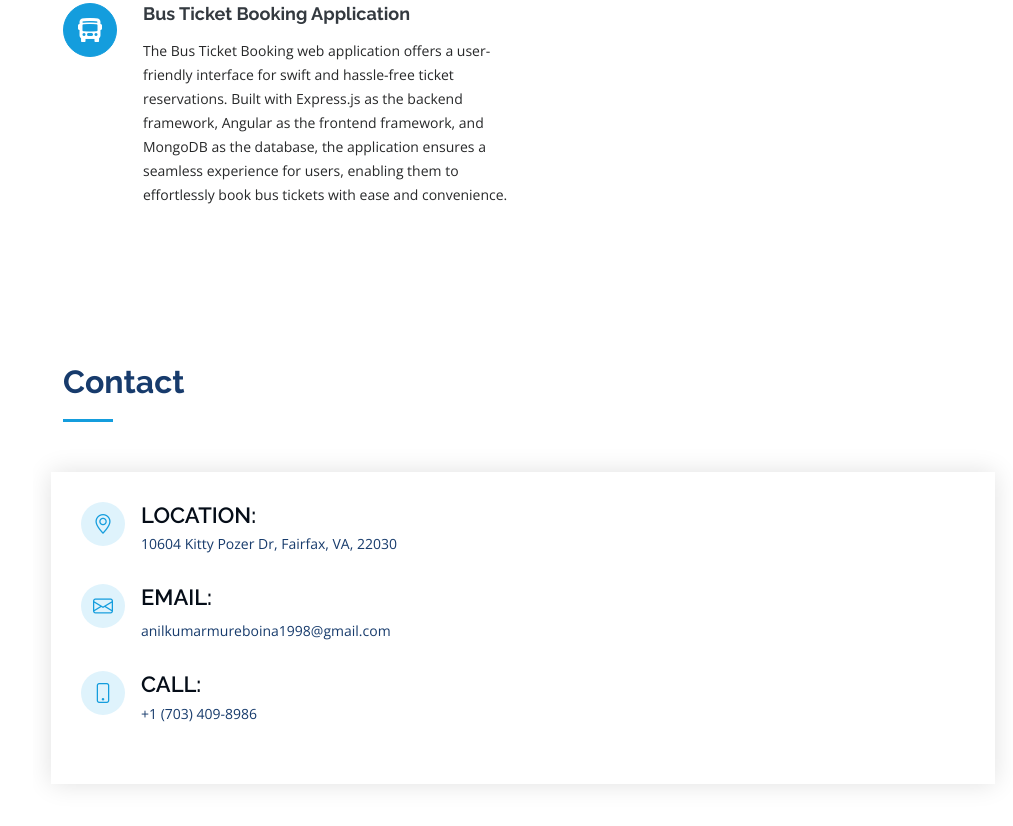
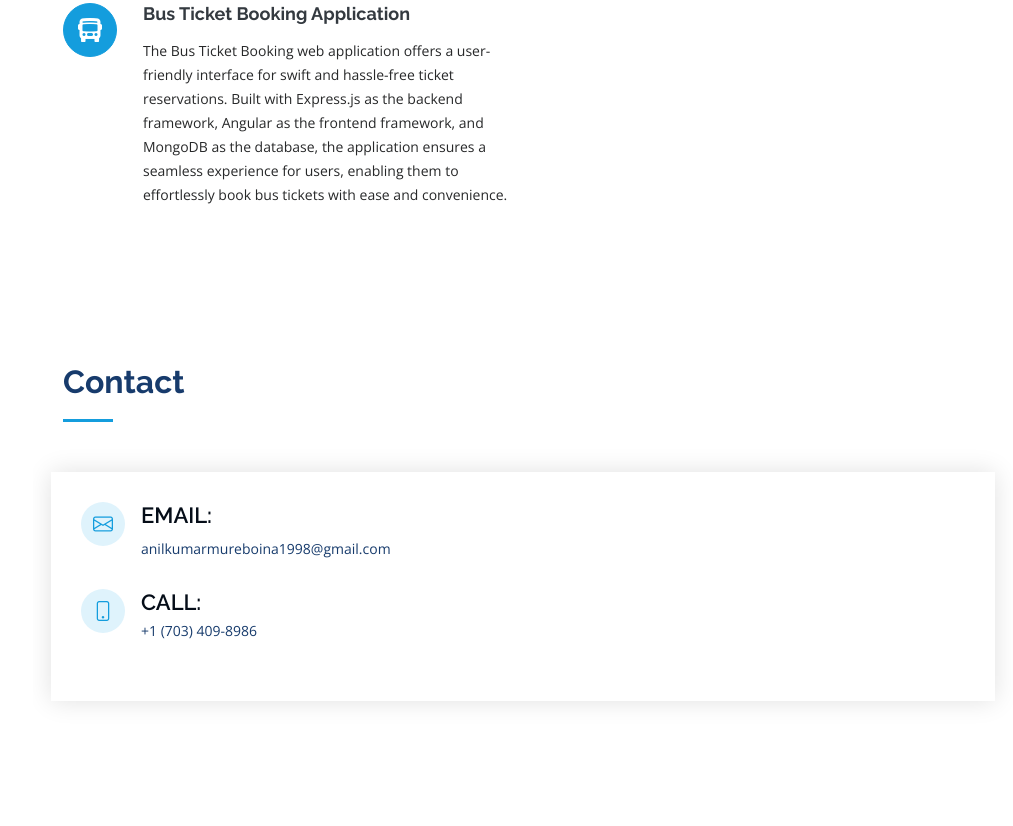
Before and after one commit to anilkumar0331/anilkumar0331.github.io, a plain HTML site: page index.html in a window 1280 px wide. Shown: the part 4247-5073 px from the top of the page, without its empty margins (267-1280 px from the left). Drawn offline with nearby package versions, Linux system fonts and the light colour scheme.

Commit message:
Removed Location

```diff
--- a/index.html
+++ b/index.html
@@ -437,12 +437,6 @@
         <div class="row" data-aos="fade-in">
 
           <div class="info">
-            <div class="address">
-              <i class="bi bi-geo-alt"></i>
-              <h4>LOCATION:</h4>
-              <p>10604 Kitty Pozer Dr, Fairfax, VA, 22030</p>
-            </div>
-
             <div class="email">
               <i class="bi bi-envelope"></i>
               <h4>EMAIL:</h4>
```
